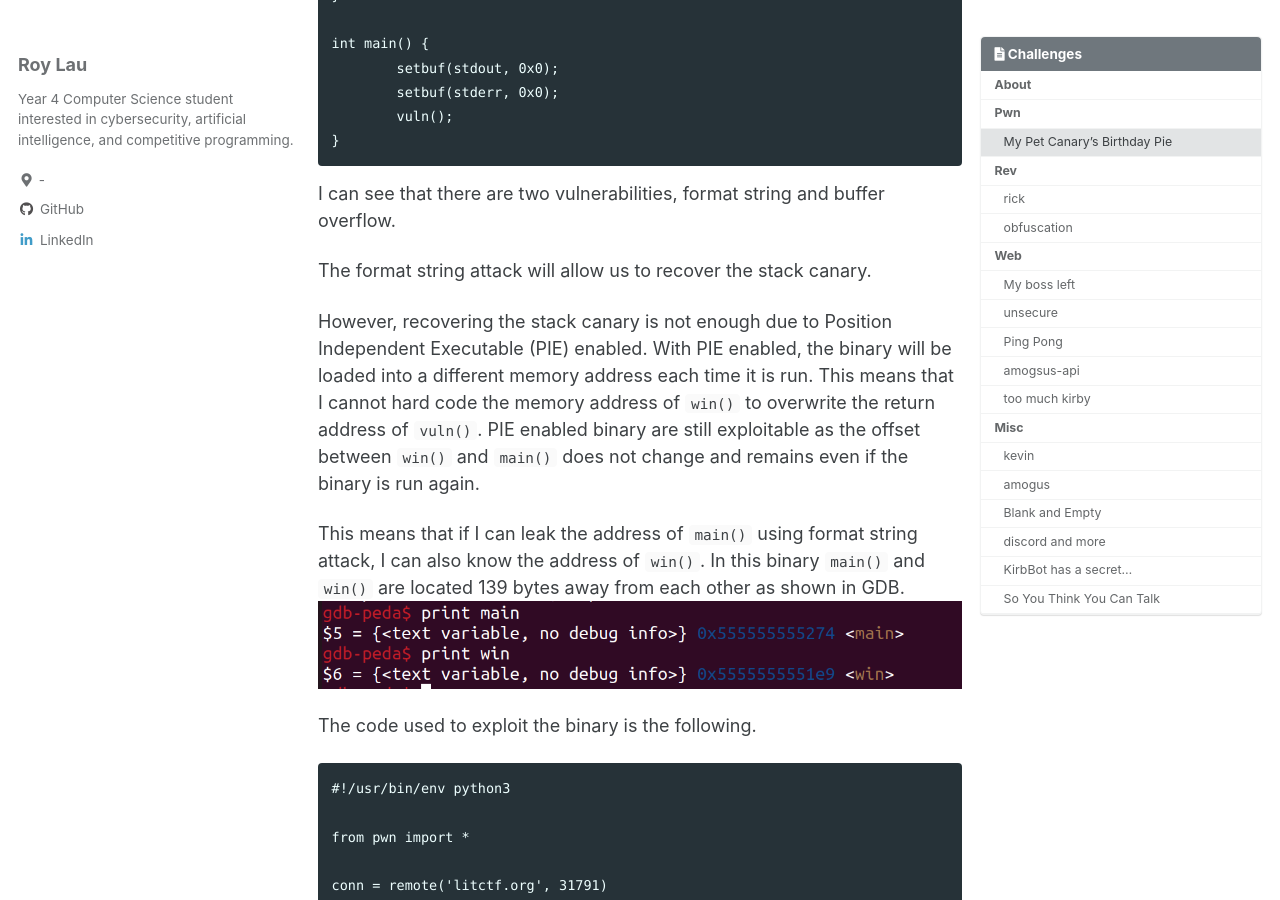
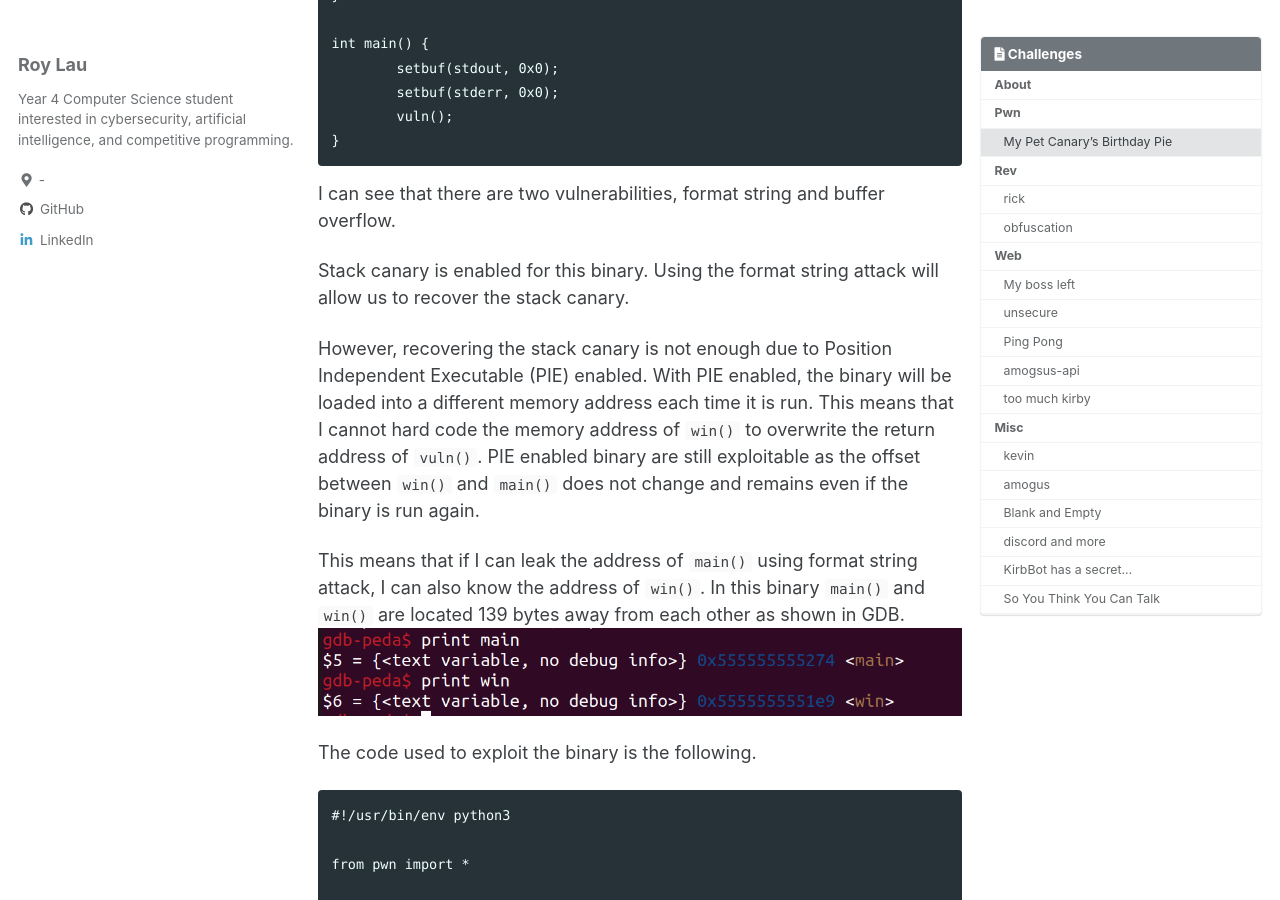
Before and after one commit to roylau98/roylau98.github.io, a Jekyll site: the page built from _writeups/litctf2023.md, in a window 1280 px wide and 900 px high, scrolled down 1612 px. Built offline with Jekyll 4.4.1, drawn with Linux system fonts in a browser that asks for light colours; cached includes are drawn as plain includes.

Commit message:
Minor update

```diff
--- a/_writeups/litctf2023.md
+++ b/_writeups/litctf2023.md
@@ -45,7 +45,7 @@ int main() {
 
 I can see that there are two vulnerabilities, format string and buffer overflow.
 
-The format string attack will allow us to recover the stack canary.
+Stack canary is enabled for this binary. Using the format string attack will allow us to recover the stack canary.
 
 However, recovering the stack canary is not enough due to  Position Independent Executable (PIE) enabled. With PIE enabled, the binary will be loaded into a different memory address each time it is run. This means that I cannot hard code the memory address of `win()` to overwrite the return address of `vuln()`. PIE enabled binary are still exploitable as the offset between `win()` and `main()` does not change and remains even if the binary is run again.
 
```
